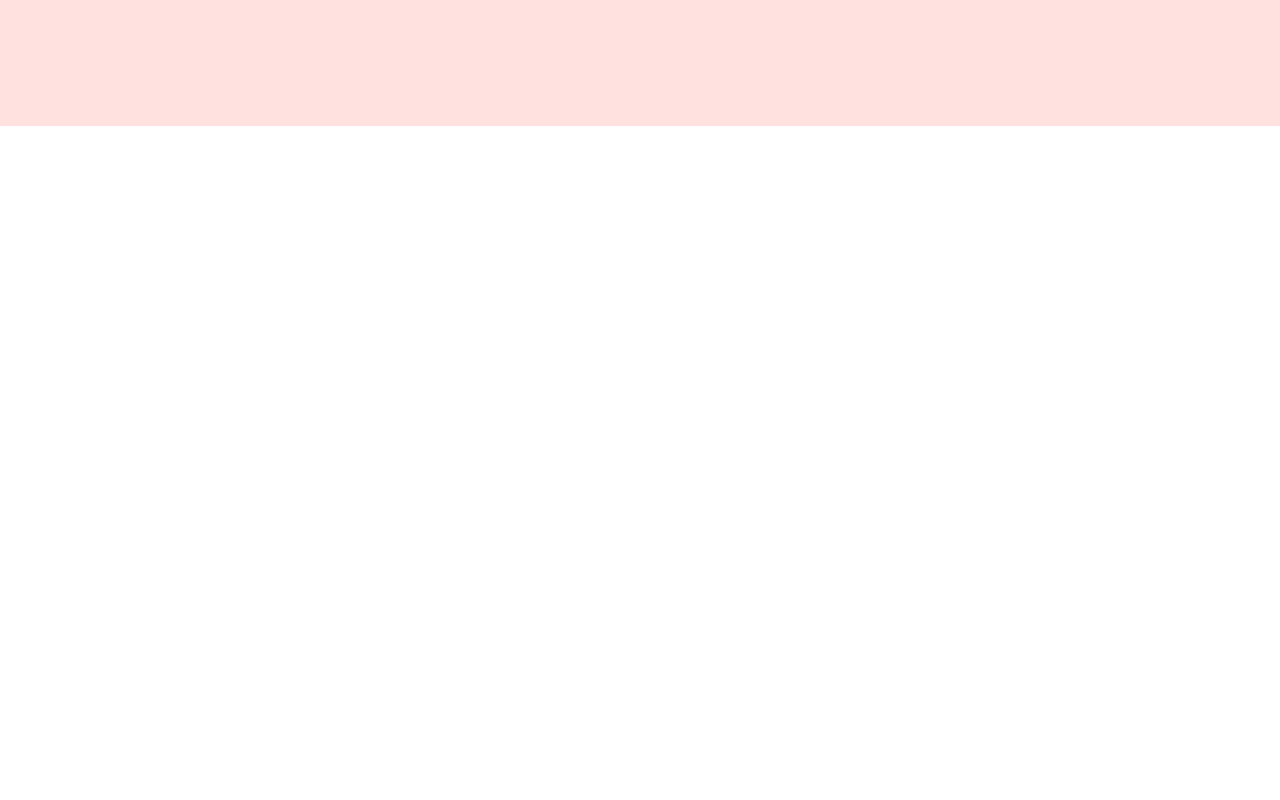
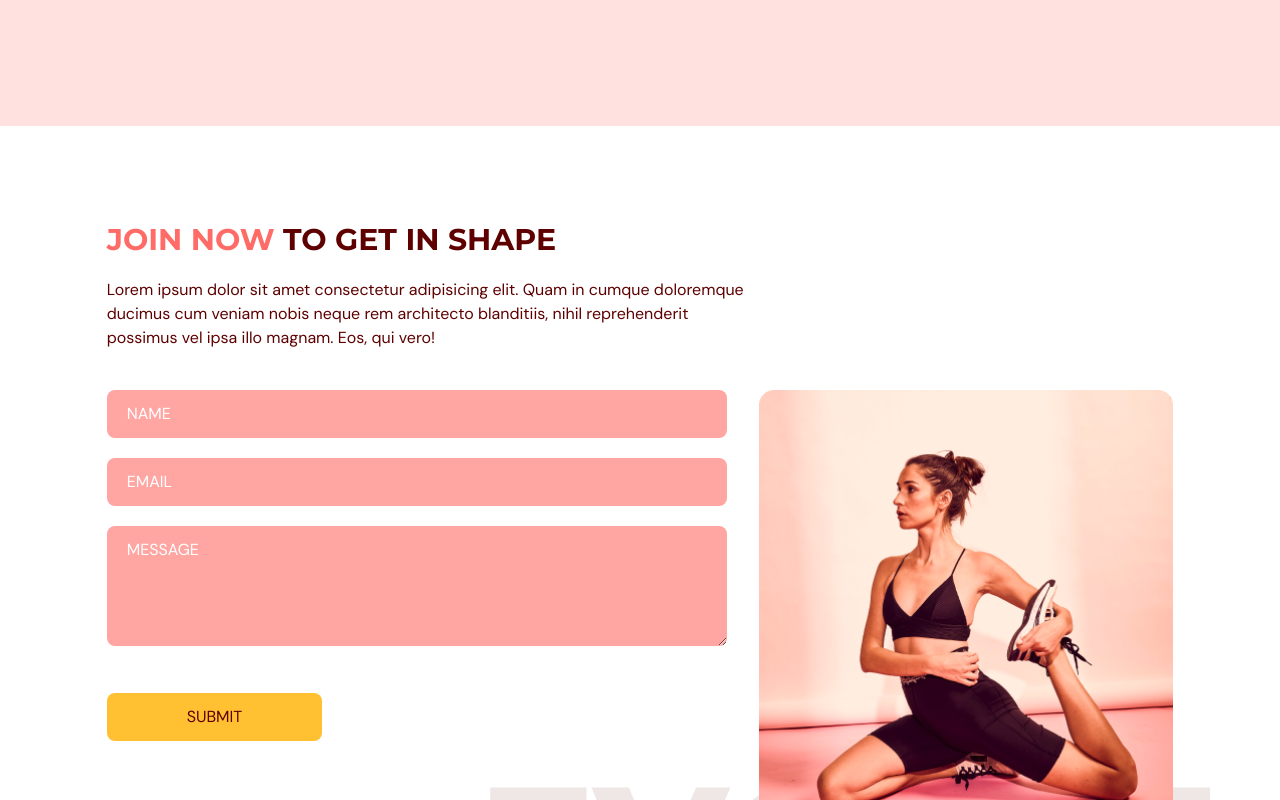
Before and after one commit to isabeckmann/gym, a React (Vite) app in the folder gym-typescript/: page / in a window 1280 px wide. Shown: the part 2960-3760 px from the top of the page. Before the commit the page ends 3086 px from the top, so only its background shows below. Built offline with nearby package versions, Linux system fonts and the light colour scheme.

Commit message:
contact us page

```diff
--- a/gym-typescript/src/App.tsx
+++ b/gym-typescript/src/App.tsx
@@ -1,6 +1,7 @@
 import Navbar from "@/scenes/navbar";
 import Home from "./scenes/home";
 import Benefits from './scenes/benefits';
+import ContactUs from './scenes/contactus';
 import { useState, useEffect } from "react";
 import { SelectedPage } from "./shared/types";
 import OurClasses from "./scenes/ourclasses";
@@ -36,6 +37,8 @@
          <Benefits setSelectedPage={setSelectedPage} />
 
          <OurClasses setSelectedPage={setSelectedPage}/>
+
+         <ContactUs setSelectedPage={setSelectedPage}/>
       </div>
     </>
   );
--- /dev/null
+++ b/gym-typescript/src/scenes/contactus/index.tsx
@@ -0,0 +1,150 @@
+import { SelectedPage } from "@/shared/types";
+import { motion } from "framer-motion";
+import { useForm } from "react-hook-form";
+import ContactUsPageGraphic from "@/assets/ContactUsPageGraphic.png"
+import HText from "@/shared/HText";
+
+type Props = {
+    setSelectedPage: (value: SelectedPage) => void;
+};
+
+function ContactUs({setSelectedPage}: Props) {
+    const inputStyles = `mb-5 w-full rounded-lg bg-primary-300 px-5 py-3 placeholder-white`
+
+    const {
+        register,
+        trigger,
+        formState: {errors}
+    } = useForm();
+
+    const onSubmit = async (e: any) => {
+        const isValid = await trigger();
+        if (!isValid){
+            e.preventDefault();
+        }
+    }
+
+ return (
+    <section id="contactus" className="mx-auto w-5/6 pt-24 pb-32">
+        <motion.div onViewportEnter={() => setSelectedPage(SelectedPage.ContactUs)}>
+            <motion.div
+                className="md:w-3/5"
+                initial="hidden"
+                whileInView="visible"
+                viewport={{ once: true, amount: 0.5 }}
+                transition={{ duration: 0.5 }}
+                variants={{
+                    hidden: { opacity: 0, x:-50},
+                    visible: { opacity: 1, x: 0},
+                }}
+            >
+                <HText>
+                    <span className="text-primary-500">JOIN NOW</span> TO GET IN SHAPE
+                </HText>
+                <p className="my-5">
+                    Lorem ipsum dolor sit amet consectetur adipisicing elit. Quam in cumque doloremque ducimus cum veniam nobis neque rem architecto blanditiis, nihil reprehenderit possimus vel ipsa illo magnam. Eos, qui vero!
+                </p>
+            </motion.div>
+
+            <div className="mt-10 justify-between gap-8 md:flex">
+                <motion.div
+                    className="mt-10 basis-3/5 md:mt-0"
+                    initial="hidden"
+                    whileInView="visible"
+                    viewport={{ once: true, amount: 0.5 }}
+                    transition={{ duration: 0.5 }}
+                    variants={{
+                        hidden: { opacity: 0, y: 50},
+                        visible: { opacity: 1, y: 0},
+                    }}
+                >
+                    <form
+                        target="blank"
+                        onSubmit={onSubmit}
+                        action="https://formsubmit.co/wenji1005@gmail.com" //escreva seu email aqui. write your email here
+                        method="POST"
+                    >
+                        <input
+                            className={inputStyles}
+                            type="text"
+                            placeholder="NAME"
+                            {...register("name", {
+                                required: true,
+                                maxLength: 100,
+                            })}
+                        />
+                        {errors.name && (
+                            <p className="mt-1 text-primary-500">
+                                {errors.name.type === "required" && "This field is required."}
+                                {errors.name.type === "maxLength" && "Max legnth is 100 char."}
+                            </p>
+                        )}
+
+                        <input
+                            className={inputStyles}
+                            type="text"
+                            placeholder="EMAIL"
+                            {...register("email", {
+                                required: true,
+                                pattern: /^[A-Z-9._%+-]+@[A-Z0-9.-]+\.[A-Z]{2,}$/i,
+                            })}
+                        />
+                        {errors.email && (
+                            <p className="mt-1 text-primary-500">
+                                {errors.email.type === "required" && "This field is required."}
+                                {errors.email.type === "pattern" && "invalid email address."}
+                            </p>
+                        )}
+
+                        <textarea
+                            className={inputStyles}
+                            rows={4}
+                            cols={50}
+                            placeholder="MESSAGE"
+                            {...register("message", {
+                                required: true,
+                                maxLength: 2000,
+                            })}
+                        />
+                        {errors.message && (
+                            <p className="mt-1 text-primary-500">
+                                {errors.message.type === "required" && "This field is required."}
+                                {errors.message.type === "maxLength" && "Max legnth is 2000 char."}
+                            </p>
+                        )}
+
+                        <button
+                            type="submit"
+                            className="mt-5 rounded-lg bg-secondary-500 px-20 py-3 transition duration-500 hover:text-white"
+                        >
+                            SUBMIT
+                        </button>
+                    </form>
+                </motion.div>
+
+                <motion.div
+                    className="relative mt-16 basis-2/5 md:mt-0"
+                    initial="hidden"
+                    whileInView="visible"
+                    viewport={{ once: true, amount: 0.5 }}
+                    transition={{delay: 0.2, duration: 0.5 }}
+                    variants={{
+                        hidden: { opacity: 0, y:50},
+                        visible: { opacity: 1, y: 0},
+                    }}
+                >
+                    <div className="md:before:content-evolvetext w-full before:absolute before:-bottom-20 before:-right-10 before:z-[-1]">
+                        <img
+                            className="w-full"
+                            alt="contact us page graphic"
+                            src={ContactUsPageGraphic}
+                        />
+                    </div>
+                </motion.div>
+            </div>
+        </motion.div>
+    </section>
+  )
+}
+
+export default ContactUs;
```
